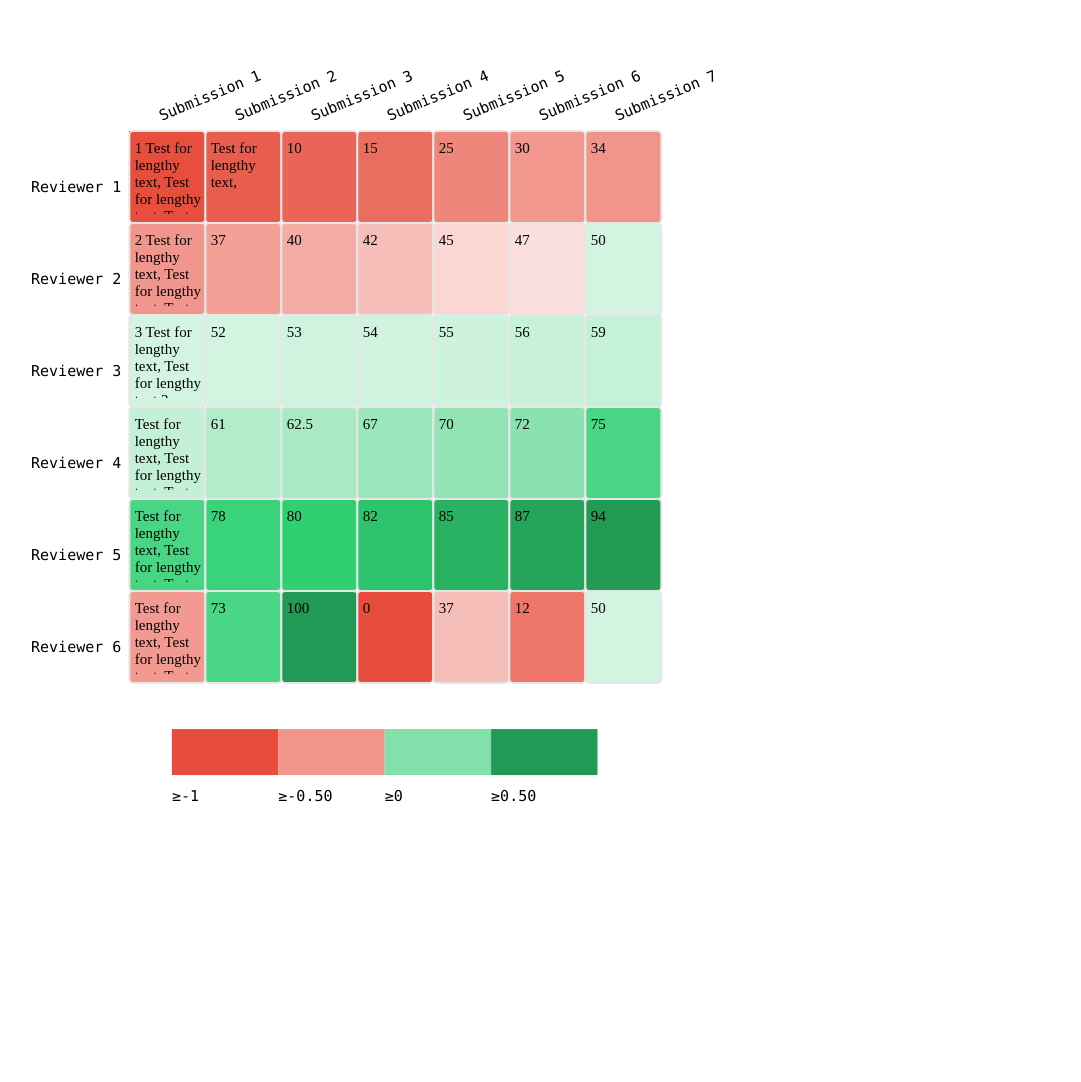
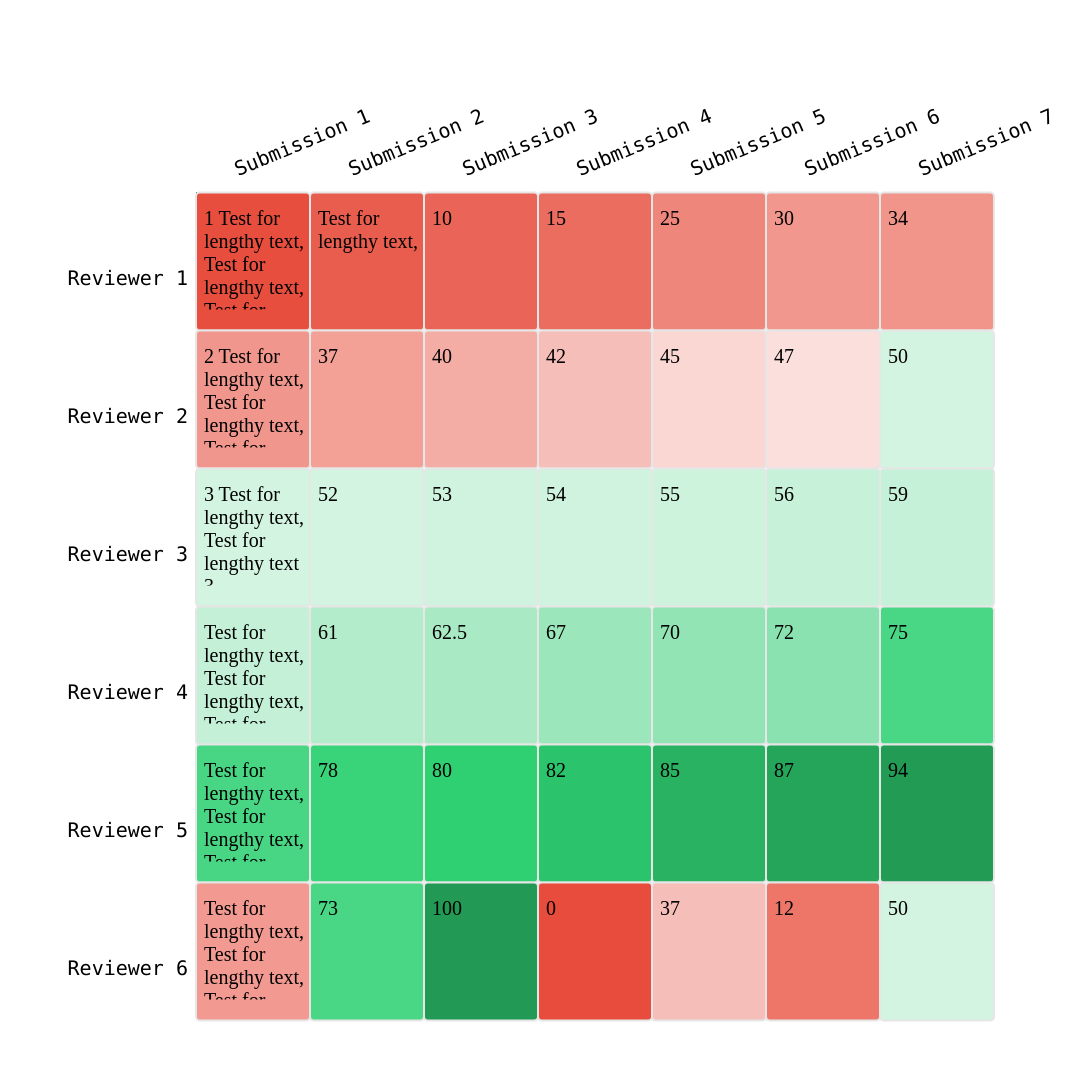
Before and after one commit to gauravaradhye/D3-HeatMap, a website: page index.html in a window 1280 px wide. Shown: the top 1082 px of the page, without its empty margins (12-1093 px from the left). Before the commit the page ends 876 px from the top, so only its background shows below. Drawn offline with Linux system fonts and the light colour scheme.

```diff
--- a/index.html
+++ b/index.html
@@ -64,6 +64,10 @@
             font-family: Consolas, courier;
             fill: #000;
         }
+
+        .clipped {
+            overflow: hidden;
+        }
         /*
         .clipped {
             overflow: hidden;
@@ -82,7 +86,7 @@
 </head>
 
 <body>
-    <div id="parent" style="height: 800px; width: 800px;">
+    <div id="parent" style="height: 1200px; width: 1200px;">
         <div id="chart"></div>
     </div>
     <script type=text/javascript src=bundle.js></script>
```
